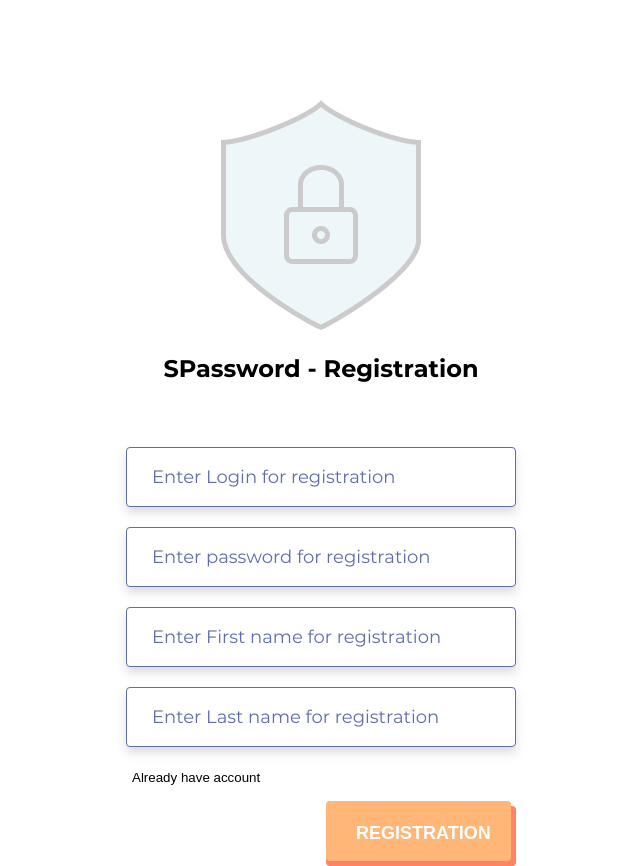
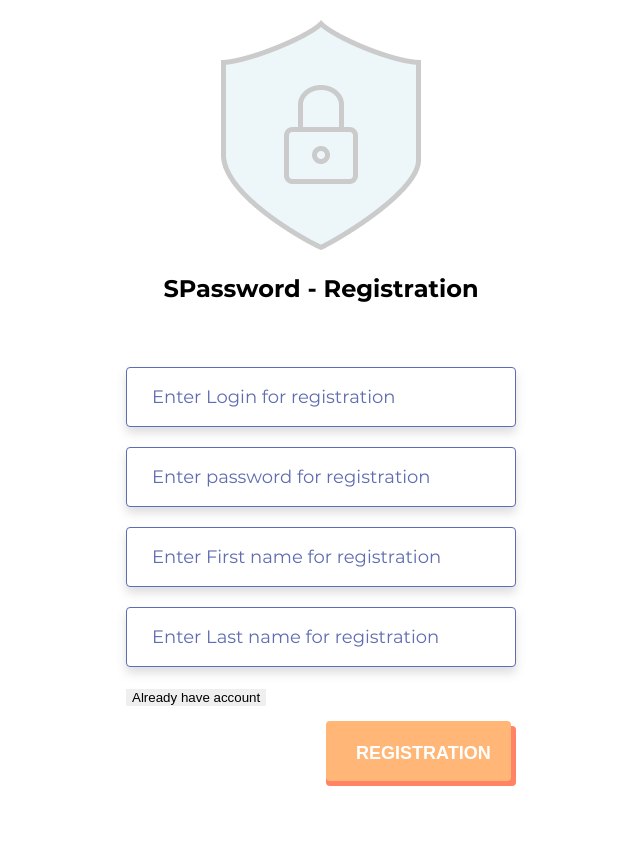
Before and after one commit to AlexandrVinogradov/SPassword-React-Redux, a React (Create React App) app: page /registration in a window 1280 px wide. Shown: the whole page, without its empty margins (319-959 px from the left). After the commit the page ends 816 px from the top, so only its background shows below. Built offline with nearby package versions, Linux system fonts and the light colour scheme.

Commit message:
fix Login styles

```diff
--- a/src/App.tsx
+++ b/src/App.tsx
@@ -6,17 +6,22 @@ import store, { AppStateType } from './redux/store'
 import MainContainer from './components/Main/MainContainer'
 import Registration from './components/Login/Registration'
 import Login from './components/Login/Login'
-import { getProfile, login } from './redux/auth-reducer'
-import { getIsAuth } from './redux/selector'
+import { getProfile, login, registrationFetch } from './redux/auth-reducer'
+import { getIsAuth, getErrorMessage } from './redux/selector'
 
-type AppPropsTypes = {
+type MapDispatchPropsTypes = {
   getProfile: () => void,
   login: (email: string, password: string) => void,
+  registrationFetch: (email: string, password: string, firstName: string, lastName: string) => void,
+}
+type MapStatePropsTypes = {
   isAuth: boolean,
+  errorMessage: string | null,
 }
+type AppPropsTypes = MapDispatchPropsTypes & MapStatePropsTypes
 
 const App: React.FC<AppPropsTypes> = (props: AppPropsTypes) => {
-  const { getProfile, login, isAuth } = props
+  const { getProfile, login, isAuth, registrationFetch, errorMessage } = props
 
   useEffect(() => {
     getProfile()
@@ -27,32 +32,32 @@ const App: React.FC<AppPropsTypes> = (props: AppPropsTypes) => {
       <BrowserRouter>
         <Switch>
           <Route path='/main' render={() => <MainContainer />} />
-          <Route path='/registration' render={() => <Registration login={login} isAuth={isAuth} />} />
-          <Route path='/' render={() => <Login login={login} isAuth={isAuth} />} />
+          <Route
+            path='/registration'
+            render={() => <Registration registrationFetch={registrationFetch} isAuth={isAuth} />}
+          />
+          <Route path='/' render={() => <Login errorMessage={errorMessage} login={login} isAuth={isAuth} />} />
         </Switch>
       </BrowserRouter>
     </div>
   )
 }
 
-type MapDispatchPropsTypes = {
-  getProfile: () => void,
-  login: (email: string, password: string) => void,
-}
-type MapStatePropsTypes = {
-  isAuth: boolean,
-}
-
 const mapStateToProps = (state: any): MapStatePropsTypes => {
   return {
     isAuth: getIsAuth(state),
+    errorMessage: getErrorMessage(state),
   }
 }
 
-export const AppContainer: any = connect<MapStatePropsTypes, MapDispatchPropsTypes, AppStateType>(mapStateToProps, {
-  getProfile,
-  login,
-})(App)
+export const AppContainer: React.FC<any> = connect<MapStatePropsTypes, MapDispatchPropsTypes, AppStateType>(
+  mapStateToProps,
+  {
+    getProfile,
+    login,
+    registrationFetch,
+  }
+)(App)
 
 export const Spassword: React.FC = () => {
   return (
--- a/src/api/api.js
+++ b/src/api/api.js
@@ -14,9 +14,7 @@ export const authAPI = {
 
         return response
       })
-      .catch(err => {
-        return err.response
-      })
+      .catch(err => err.response)
   },
 
   getProfile() {
@@ -28,12 +26,20 @@ export const authAPI = {
           'x-api-key': token,
         },
       })
-      .then(response => {
-        return response
+      .then(response => response)
+      .catch(err => err.response)
+  },
+
+  postRegistration(email, password, firstName, lastName) {
+    return instance
+      .post(`/user`, {
+        email,
+        password,
+        firstName,
+        lastName,
       })
-      .catch(err => {
-        return err.response
-      })
+      .then(response => response)
+      .catch(err => err.response)
   },
 
   logout() {
--- a/src/components/Login/Login.module.scss
+++ b/src/components/Login/Login.module.scss
@@ -48,7 +48,6 @@
       padding: get-vw1230(24px) 0px get-vw1230(64px);
       font-size: get-vw1230(24px);
       line-height: get-vw1230(29px);
-      // min-width: get-vw(500px);
       white-space: nowrap;
     }
     @include min-width(1230px) {
@@ -57,9 +56,14 @@
       padding: 24px 0px 64px;
     }
   }
-  form {
+  .errorMessage {
+    color: $error;
+    padding: 0px 0px 10px;
+  }
+  .form {
     display: flex;
     flex-direction: column;
+    margin-bottom: 20px;
 
     input {
       @include min-width($smPhoneWidth) {
@@ -75,6 +79,13 @@
       &::placeholder {
         color: $contrast-color;
       }
+    }
+
+    span {
+      position: static;
+      margin-bottom: 20px;
+      display: block;
+      padding-top: 0;
     }
   }
   .btn {
@@ -170,8 +181,21 @@
     //   }
     // }
   }
-  .registration_btn {
-    background: none;
-    border: none;
+  .registration_toggle_btn {
+    @include min-width($smPhoneWidth) {
+      padding: 7px 0px 7px;
+      background: none;
+      border: none;
+      transition: 0.3s ease;
+
+      &:hover {
+        color: $success-color;
+      }
+    }
   }
 }
+.Registration {
+  @include min-width($smPhoneWidth) {
+    padding-top: 20px;
+  }
+}
--- a/src/components/Login/Registration.tsx
+++ b/src/components/Login/Registration.tsx
@@ -1,21 +1,29 @@
 import React from 'react'
 import { NavLink, Redirect } from 'react-router-dom'
 import { useTranslation } from 'react-i18next'
-import { reduxForm, Field } from 'redux-form'
+import { reduxForm, Field, InjectedFormProps } from 'redux-form'
 import shield from '../../img/shield.png'
 import style from './Login.module.scss'
 import { Input } from '../common/FormsControls/FormControls'
+import { required, email, minLength } from '../../utils/validators'
 
-// type LoginPropsType = {
-//   login: (email: string, password: string) => void,
-// }
+type RegistrationPropsType = {
+  registrationFetch: (login: string, password: string, firstName: string, lastName: string) => void,
+  isAuth: boolean,
+}
 
-const Login = (props: any) => {
-  const { login, initialValues, isAuth } = props
+const Registration: React.FC<RegistrationPropsType> = (props: RegistrationPropsType) => {
+  const { isAuth, registrationFetch } = props
   const { t } = useTranslation()
 
   const onSubmit = (formData: any) => {
-    login(formData.loginInputValue, formData.passwordInputValue)
+    registrationFetch(
+      formData.registrationLoginInputValue,
+      formData.registrationPasswordInputValue,
+      formData.registrationFirstNameInputValue,
+      formData.registrationLastNameInputValue
+    )
+    // alert('asd')
   }
 
   if (isAuth === true) {
@@ -23,18 +31,19 @@ const Login = (props: any) => {
   }
 
   return (
-    <div className={style.Login}>
+    <div className={`${style.Login} ${style.Registration}`}>
       <img className={style.shield} src={shield} alt='shield' />
       <span className={style.title}>SPassword - {t('Registration')}</span>
 
-      <LoginReduxForm onSubmit={onSubmit} initialValues={initialValues} />
+      <RegistrationReduxForm onSubmit={onSubmit} />
     </div>
   )
 }
 
-const LoginForm = (props: any) => {
+const RegistrationForm: React.FC<InjectedFormProps> = (props: InjectedFormProps) => {
   const { handleSubmit } = props
   const { t } = useTranslation()
+  const minLength8 = minLength(8)
 
   return (
     <form className={style.form} onSubmit={handleSubmit}>
@@ -42,26 +51,30 @@ const LoginForm = (props: any) => {
         placeholder={t('registrationPlaceholderLogin')}
         component={Input}
         name='registrationLoginInputValue'
-        autoFocus='true'
+        autoFocus
+        validate={[required, email]}
       />
       <Field
         placeholder={t('registrationPlaceholderPassword')}
         component={Input}
         name='registrationPasswordInputValue'
+        validate={[required, minLength8]}
       />
       <Field
         placeholder={t('registrationPlaceholderFirstName')}
         component={Input}
         name='registrationFirstNameInputValue'
+        validate={[required]}
       />
       <Field
         placeholder={t('registrationPlaceholderLastName')}
         component={Input}
         name='registrationLastNameInputValue'
+        validate={[required]}
       />
 
       <NavLink to='/login'>
-        <button className={style.registration_btn} type='button'>
+        <button className={style.registration_toggle_btn} type='button'>
           {t('Already have account')}
         </button>
       </NavLink>
@@ -73,6 +86,6 @@ const LoginForm = (props: any) => {
   )
 }
 
-const LoginReduxForm = reduxForm({ form: 'login redux form' })(LoginForm)
+const RegistrationReduxForm = reduxForm({ form: 'login redux form' })(RegistrationForm)
 
-export default Login
+export default Registration
--- a/src/components/common/FormsControls/FormControls.jsx
+++ b/src/components/common/FormsControls/FormControls.jsx
@@ -54,11 +54,19 @@ export const Textarea = ({ input, meta }) => {
 
 export const Input = ({ input, meta, ...props }) => {
   const hasError = meta.touched && meta.error
-  const { placeholder, autoFocus } = props
+  const { placeholder, autoFocus, className, active } = props
   return (
     <div className={`${s.formControl} ${hasError ? s.error : ''}`}>
       <div>
-        <input autoFocus={autoFocus} placeholder={placeholder} type='text' {...input} {...meta} />
+        <input
+          autoFocus={autoFocus}
+          placeholder={placeholder}
+          className={className}
+          active={active}
+          type='text'
+          {...input}
+          {...meta}
+        />
       </div>
       {hasError && <span>{meta.error}</span>}
     </div>
--- a/src/components/common/FormsControls/FormControls.module.scss
+++ b/src/components/common/FormsControls/FormControls.module.scss
@@ -29,6 +29,7 @@
     animation-duration: 1s;
 }
 
+
 @keyframes fade {
     from {
         opacity: 0;
--- a/src/redux/auth-reducer.tsx
+++ b/src/redux/auth-reducer.tsx
@@ -87,3 +87,8 @@ export const  logout = (): ThunkType => async (dispatch, getState) => {
     dispatch(authActions.setUserAuthData({}, false, response.data.error.message))
   }
 }
+
+export const  registrationFetch = (email: string, password: string, firstName: string, lastName: string): ThunkType => async (dispatch, getState) => {
+  const response = await authAPI.postRegistration(email, password, firstName, lastName)
+  console.log('123');
+}
--- a/src/redux/main-reducer.tsx
+++ b/src/redux/main-reducer.tsx
@@ -5,6 +5,7 @@ import {
   deleteGroupActionType,
   selectGroupActionType,
   updateLoginActionType,
+  GroupsType,
 } from '../types/types'
 import { InfernActionsTypes, AppStateType } from './store'
 import { ThunkAction } from 'redux-thunk'
@@ -90,7 +91,7 @@ export const getGroupsFetch = (): ThunkType => async (dispatch, getState) => {
   if (response.status === 200) {
 
     // set id
-    response.data.data.map((group: any, id: number) => {
+    response.data.data.map((group: GroupsType, id: number) => {
       group.id = id
     })
 
--- a/src/redux/selector.ts
+++ b/src/redux/selector.ts
@@ -14,3 +14,7 @@ export const getIsAuth = (state: AppStateType) => {
 export const getEmail = (state: any) => { // unknown error
   return state.auth.currentUser.email
 }
+
+export const getErrorMessage = (state: AppStateType) => {
+  return state.auth.errorMessage
+}
--- a/src/scss/variables.scss
+++ b/src/scss/variables.scss
@@ -27,6 +27,7 @@ $default-color           : #ffffff;
 $default-color-dark      : #000000;
 $success-color           : #FFB677;;
 $success-color-dark      : #ff8364;
+$error                   : #fa3200;
 $contrast-color          : #5f6caf;
 // $light-color             : #E7E7E7;
 // $lighter-color           : #E6E6E6;
--- a/src/utils/validators.ts
+++ b/src/utils/validators.ts
@@ -17,3 +17,9 @@ export const spaceDetect: FieldValidatorType = value => {
 
   return undefined
 }
+
+export const email: FieldValidatorType = value =>
+  value && !/^[A-Z0-9._%+-]+@[A-Z0-9.-]+\.[A-Z]{2,4}$/i.test(value) ? 'Invalid email address' : undefined
+
+export const minLength = (min: number): FieldValidatorType => (value) =>
+  value && value.length < min ? `Must be ${min} characters or more` : undefined
```
Also changed, not shown: src/components/Login/Login.tsx (+22 -11 lines).
